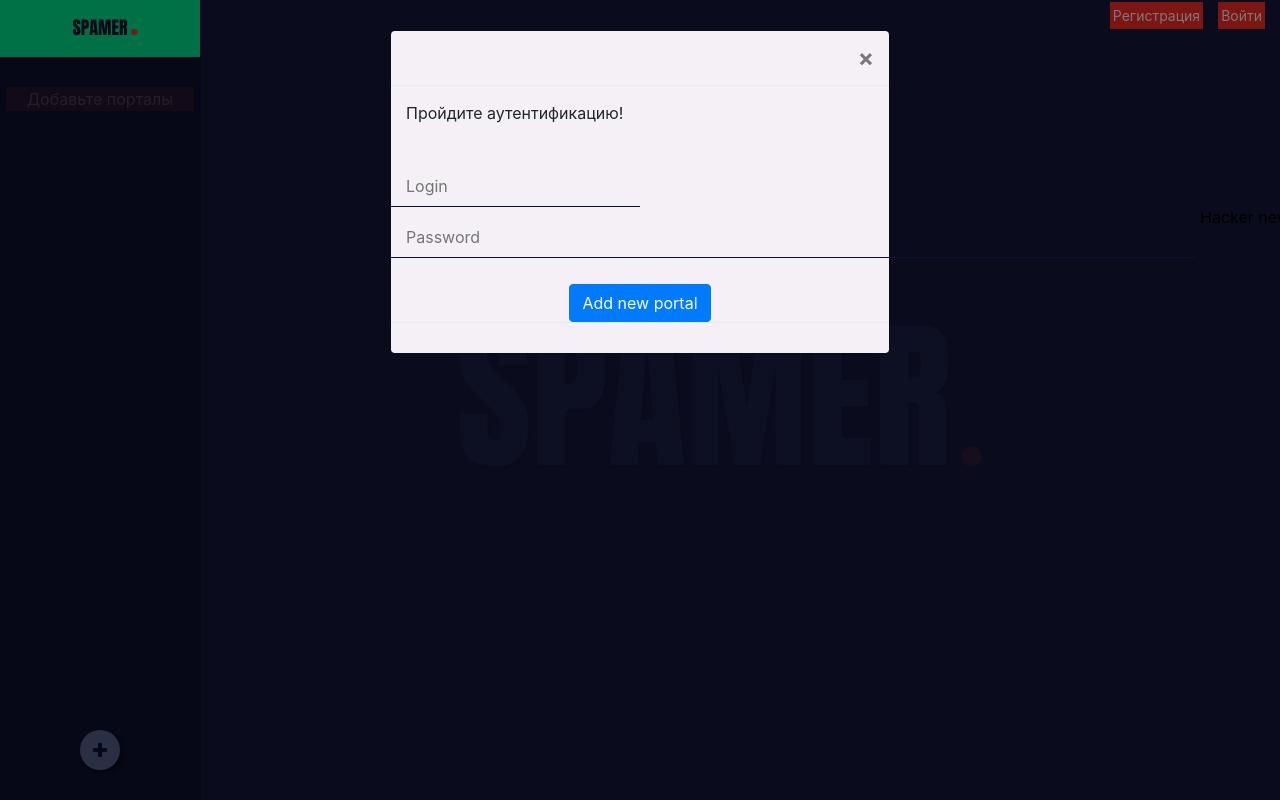
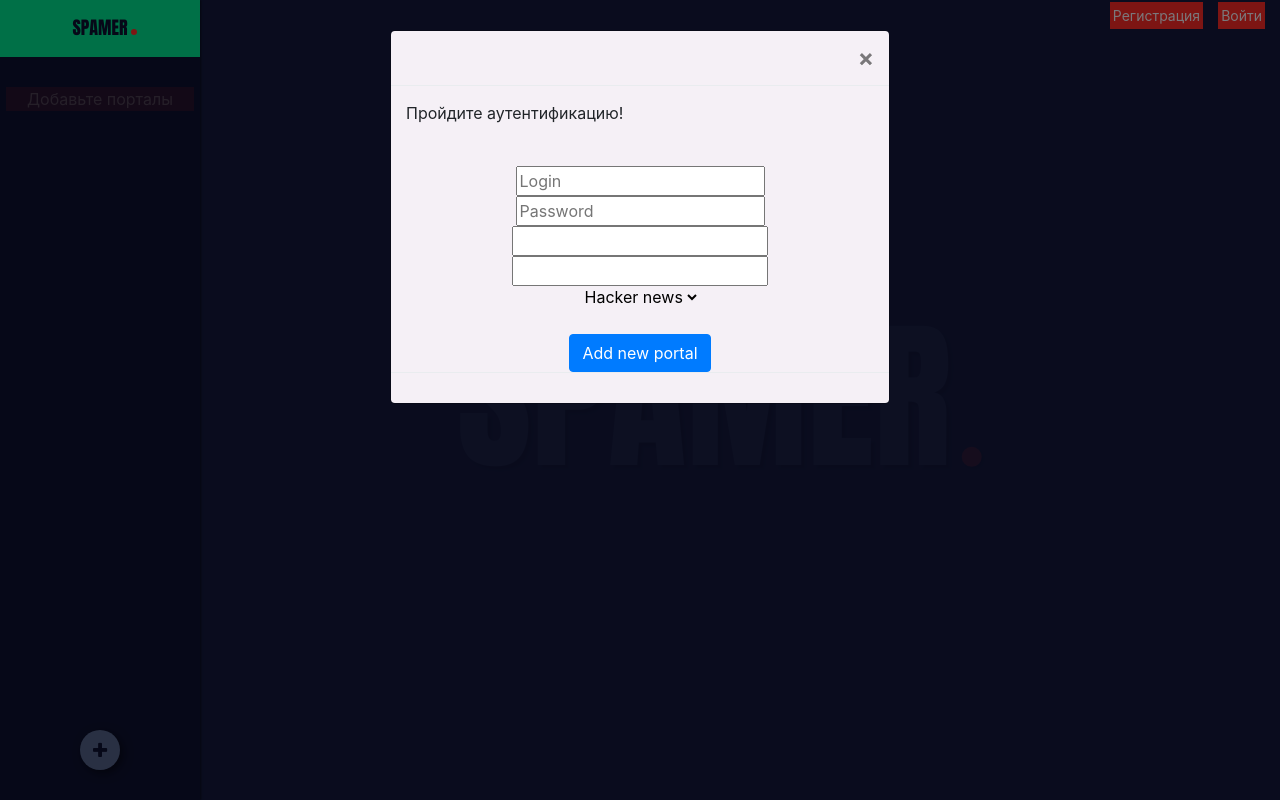
Before and after one commit to gbaudunova/test_poster, a Django app: page /main/ in a window 1280 px wide, after a click that opens the changed part. Run offline with Django 3.2, Linux system fonts and the light colour scheme; data that the repository does not hold is empty; parts of the project's set-up code (start-up, migrations or seed data) failed here and were passed over; some libraries are stand-ins or nearby versions.

Commit message:
changed style of the forms

```diff
--- a/static/css/style.css
+++ b/static/css/style.css
@@ -351,11 +351,7 @@ a:hover {
 }
 
 #myModal .modal-content input {
-    background-color: transparent;
-    border: none;
-    border-bottom: 1px solid #0D1130;
-    padding: 8px 15px;
-    margin-bottom: 10px;
+
 }
 
 #select_portal {
@@ -373,7 +369,9 @@ a:hover {
 
 .add_auth_new_portal .form-group {
     display: flex;
-    justify-content: space-around;
+    flex-direction: column;
+    align-items: center;
+    justify-content: center;
 }
 
 .add_auth_new_portal .form-group .input-group {
@@ -384,6 +382,7 @@ a:hover {
 
 .add_auth_new_portal .btn-primary {
     align-self: center;
+    margin-top: 10px;
 }
 
 /* ===================== Register style ===================== */
```
